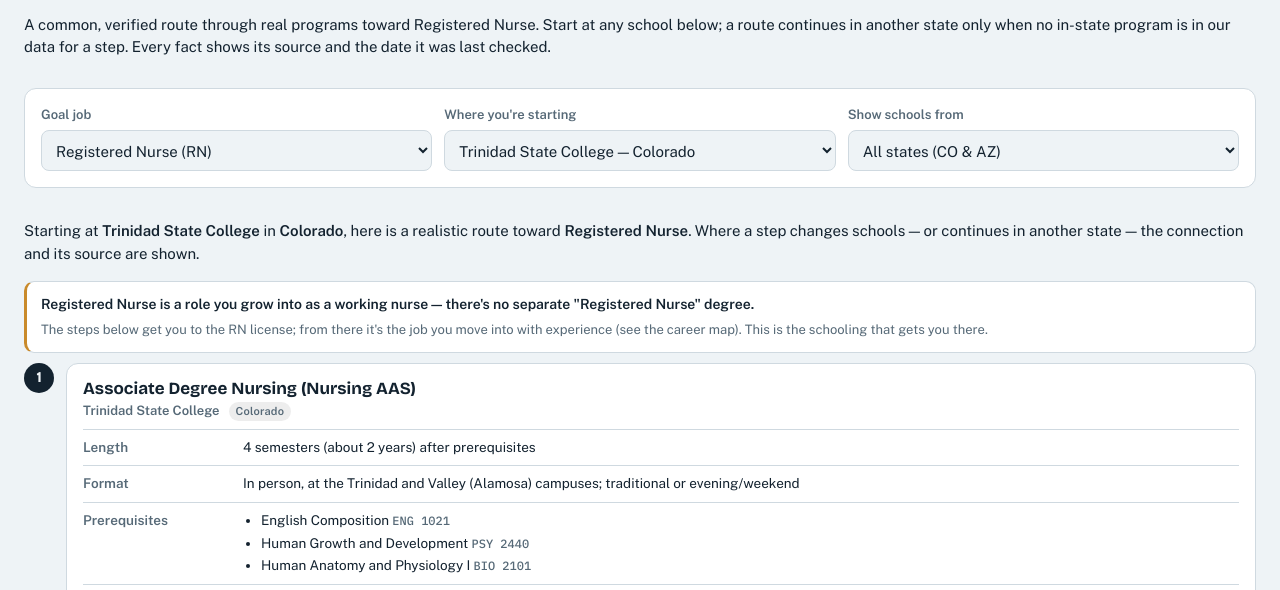
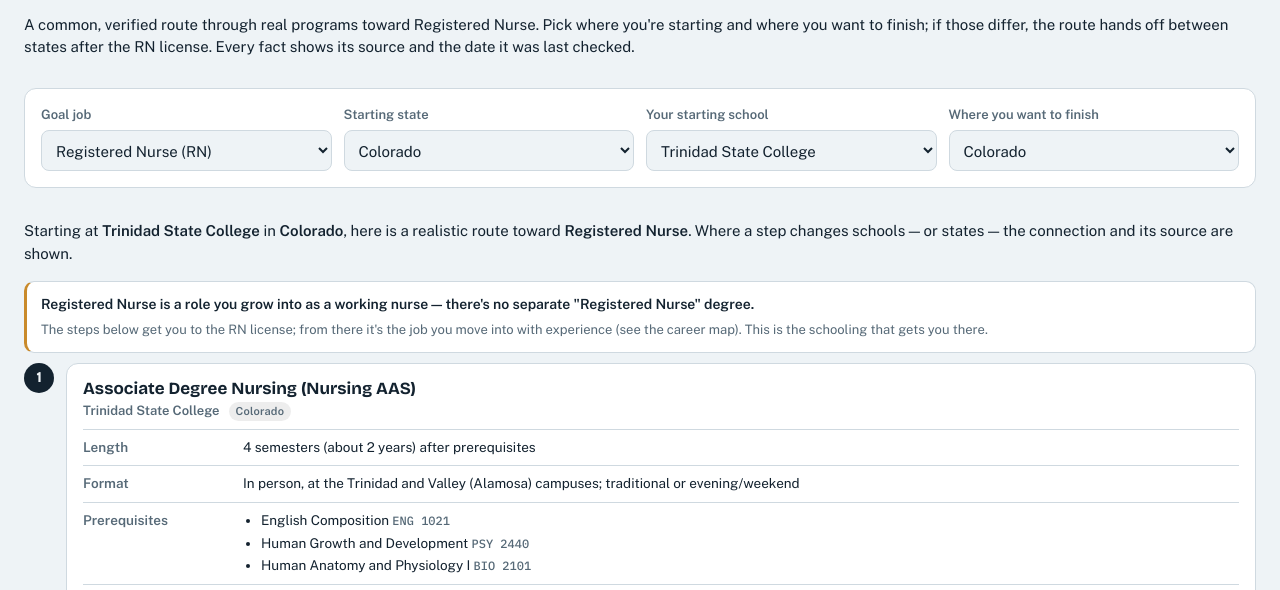
Before and after one commit to znelson88/nursing-pathways, a plain HTML site: page schools.html in a window 1280 px wide. Shown: the part 138-728 px from the top of the page. Drawn offline with nearby package versions, Linux system fonts and the light colour scheme.

Commit message:
Schools: start-state → finish-state transfer routing
Rework the schools-page controls and routing so a student planning a
cross-state move (e.g. community college in Colorado, finish the BSN in
Arizona) gets an honest end-to-end route, not just an automatic fallback.

Controls (schools.html): replace the flat "Where you're starting" list +
"Show schools from" filter with Goal job · Starting state → Your starting
school (cascade) · Where you want to finish.

Routing (schools.js): buildRoute takes a finishState. Steps up to and
including the RN license stay in the starting state; steps after it aim
for the finish state. A same-school RN-to-BSN no longer silently
overrides a planned move. The first post-license step that reaches the
finish state is marked as a hand-off and gets a note:
  - RN license portability stated only when both states are Nurse
    Licensure Compact members (CO + AZ are; California is not — the note
    switches to "apply for licensure by endorsement").
  - prerequisite credits flagged as "usually transfer, confirm each
    course" — never guaranteed, since we hold no cross-state credit data.

Shared data: NLC (compact member states) moved from app.js to data.js so
both pages share one source of truth.

Smoke test: replaced the old "Show schools from" checks with cascade +
cross-state transfer checks. All 39 pass.

Co-Authored-By: Claude Opus 4.8 <noreply@anthropic.com>

```diff
--- a/css/schools.css
+++ b/css/schools.css
@@ -46,6 +46,8 @@
 .agr{background:var(--bg);border:1px dashed var(--line);border-radius:10px;padding:10px 12px;margin:6px 0 6px 42px;font-size:13px;line-height:1.45}
 .agr p{margin:0 0 5px}
 .agrtag{display:inline-block;font-size:11px;font-weight:700;text-transform:uppercase;letter-spacing:.04em;color:var(--muted);margin-bottom:5px}
+.agr.handoff{border:1px solid var(--line);border-left:4px solid var(--ink);background:color-mix(in srgb,var(--ink) 6%,var(--panel))}
+.agr.handoff .agrtag{color:var(--ink)}
 .agrcond{color:var(--muted)}
 
 .alts{margin-top:10px}
--- a/js/app.js
+++ b/js/app.js
@@ -177,7 +177,7 @@ function aidHTML(n){
 
 // ---- Where you can practice (late 2026)
 const PRACTICE_STATES={AK:"Alaska",AZ:"Arizona",CA:"California",CO:"Colorado",HI:"Hawaii",ID:"Idaho",MO:"Missouri",MT:"Montana",NV:"Nevada",NM:"New Mexico",OR:"Oregon",UT:"Utah",WA:"Washington",WY:"Wyoming"};
-const NLC = new Set(["AZ","CO","ID","MO","MT","NM","UT","WA","WY"]);
+// NLC (Nurse Licensure Compact members) now lives in data.js so the schools page can use it too.
 const NPFPA = {AK:"full",AZ:"full",CO:"full",HI:"full",ID:"full",MT:"full",NV:"full",NM:"full",OR:"full",UT:"full",WA:"full",WY:"full",CA:"restricted",MO:"restricted"};
 const CRNAOPT = {AK:"yes",AZ:"yes",CA:"yes",CO:"yes",ID:"yes",MT:"yes",NM:"yes",OR:"yes",WA:"yes",UT:"partial",WY:"partial",HI:"no",NV:"no",MO:"no"};
 const NPROLES=new Set(["fnp","agpcnp","agacnp","pnp","pmhnp","whnp","nnp","enp","entre"]);
--- a/js/data.js
+++ b/js/data.js
@@ -93,6 +93,10 @@ const N = [
 // ---------- Western US money data ----------
 // Pay: annual state medians, BLS OEWS 2025 (via AmericaByNumbers). nat = US median.
 const STATES = {AK:"Alaska",AZ:"Arizona",CA:"California",CO:"Colorado",HI:"Hawaii",ID:"Idaho",MT:"Montana",NV:"Nevada",NM:"New Mexico",OR:"Oregon",UT:"Utah",WA:"Washington",WY:"Wyoming"};
+// Nurse Licensure Compact member states. Shared by the map page (app.js) and the schools page
+// (schools.js), so a cross-state route can honestly say whether an RN license carries over.
+// California is NOT a member — a nurse moving there applies for licensure by endorsement.
+const NLC = new Set(["AZ","CO","ID","MO","MT","NM","UT","WA","WY"]);
 const PAY = {
   cna:{name:"Nursing assistants",nat:42260,st:{AK:46370,AZ:44780,CA:47630,CO:47380,HI:45350,ID:38650,MT:40900,NV:45490,NM:39390,OR:49830,UT:39840,WA:49180,WY:39160}},
   lpn:{name:"LPNs / LVNs",nat:64400,st:{AK:80800,AZ:77070,CA:79750,CO:73880,HI:71140,ID:63800,MT:62210,NV:76160,NM:59330,OR:80470,UT:63230,WA:83150,WY:63460}},
--- a/js/schools.js
+++ b/js/schools.js
@@ -5,7 +5,8 @@
   "use strict";
   const qs = new URLSearchParams(location.search);
   const jobSel = document.getElementById("job");
-  const stSel = document.getElementById("state");
+  const startStateSel = document.getElementById("startState");
+  const finishStateSel = document.getElementById("finishState");
   const schoolSel = document.getElementById("startSchool");
   const routeEl = document.getElementById("route");
   const esc = s => String(s == null ? "" : s).replace(/[&<>"]/g, c => ({ "&": "&amp;", "<": "&lt;", ">": "&gt;", '"': "&quot;" }[c]));
@@ -19,15 +20,18 @@
   // falls back to the default (RN) so the URL stays tidy instead of going blank.
   if (qs.get("job") && [...jobSel.options].some(o => o.value === qs.get("job"))) jobSel.value = qs.get("job");
 
-  // ---- "Show schools from" filter: All states, plus one option per loaded state ----
-  // This only narrows which START schools are listed. Routing always uses every state's data,
-  // so an online step (RN-to-BSN, graduate) can cross a state line while an in-person ADN/BSN
-  // start stays where the student actually is.
+  // ---- Starting state + Finishing state ----
+  // You pick the state you're starting in (which fills the starting-school list below), and the state
+  // you want to FINISH in. When they match it's an ordinary in-state route; when they differ the route
+  // hands off from the start state to the finish state after the RN license (see buildRoute).
   const LOADED = ["CO", "AZ", "CA"].filter(s => window.SCHOOLS && window.SCHOOLS[s]);
-  stSel.innerHTML = `<option value="ALL">All states (${esc(LOADED.join(" & "))})</option>` +
-    LOADED.map(s => `<option value="${s}">${esc(fullState(s))}</option>`).join("");
-  // Arrive on the state the map linked from, but with every state now selectable.
-  if (LOADED.includes(qs.get("state"))) stSel.value = qs.get("state");
+  const stateOpts = LOADED.map(s => `<option value="${s}">${esc(fullState(s))}</option>`).join("");
+  startStateSel.innerHTML = stateOpts;
+  finishStateSel.innerHTML = stateOpts;
+  // Default the starting state to the one the map linked from (?state=), else the first loaded state.
+  startStateSel.value = LOADED.includes(qs.get("state")) ? qs.get("state") : LOADED[0];
+  // Default: finish where you start. A ?finish= link can preset a cross-state move.
+  finishStateSel.value = LOADED.includes(qs.get("finish")) ? qs.get("finish") : startStateSel.value;
 
   const jobLabel = id => (!id || !byId[id] ? "Registered Nurse" : (byId[id].g === "hub" ? "Registered Nurse" : byId[id].label));
 
@@ -112,19 +116,19 @@
   }
 
   // ---- Build the ordered list of steps (program cards + the RN-license milestone) ----
-  function buildRoute(data, schoolId, goal) {
+  function buildRoute(data, schoolId, goal, finishState) {
     const startCred = entryCredential(data, schoolId);
     if (!startCred) return { steps: [], note: "nostart" };
-    const startState = stateOf(data, schoolId);        // the state the student is physically in
-    const sameState = p => (p._state === startState ? 1 : 0);
+    const startState = stateOf(data, schoolId);        // the state the student starts in (physically)
+    finishState = finishState || startState;            // where they want to finish; same unless moving
     const seq = sequence(startCred, goal);
     const progCreds = new Set(data.programs.map(p => p.credential));
     const steps = [];
     let currentSchool = schoolId, lastProgram = null, missing = null;
 
-    let stepIndex = 0;
+    let stepIndex = 0, afterRn = false, handoffDone = false;
     seq.forEach(cred => {
-      if (cred === "rn") { steps.push({ kind: "license" }); return; }
+      if (cred === "rn") { steps.push({ kind: "license" }); afterRn = true; return; }
       if (!progCreds.has(cred)) {
         // No program in our data for this credential. If it's the GOAL and a real program-type
         // credential, flag it honestly; if it's an intermediate (e.g. "msn" absorbed by a
@@ -132,11 +136,18 @@
         if (cred === goal && PROGRAM_CREDS.has(cred)) missing = cred;
         return;
       }
+      // Before the RN license the route stays in the starting state; after it, the route aims for the
+      // state the student wants to FINISH in. They're the same unless this is a cross-state move.
+      const preferState = afterRn ? finishState : startState;
+      const sameState = p => (p._state === preferState ? 1 : 0);
+      const prevSchoolState = stateOf(data, currentSchool);
+
       const all = data.programs.filter(p => p.credential === cred);
-      // Can the student stay at their current school for this credential?
+      // Stay at the current school only when it's already in the state we're aiming for this step —
+      // otherwise a same-school RN-to-BSN would quietly override a planned move to another state.
       const here = all.filter(p => p.institution === currentSchool);
       let primary, transfer, agr;
-      if (here.length) {
+      if (here.length && prevSchoolState === preferState) {
         primary = here[0]; transfer = false;
         agr = lastProgram ? agreement(data, lastProgram.id, primary.id) : null;
       } else {
@@ -146,8 +157,8 @@
         const linked = lastProgram ? away.filter(p => agreement(data, lastProgram.id, p.id)) : [];
         const pool = (linked.length ? linked : away.filter(p => p.open_entry)).slice();
         if (!pool.length) { missing = cred; return; }
-        // Prefer a program in the student's own state; only cross a state line when there's no
-        // same-state option (and then only because the program is online / open to out-of-state).
+        // Prefer a program in the state we're aiming for; cross a line only when there's no option
+        // there (and then only because the program is online / open to out-of-state nurses).
         pool.sort((a, b) => (sameState(b) - sameState(a)) || (score(b) - score(a)));
         primary = pool[0]; transfer = true;
         agr = lastProgram ? agreement(data, lastProgram.id, primary.id) : null;
@@ -158,9 +169,23 @@
         all.filter(p => p.id !== primary.id &&
           (p.open_entry || (lastProgram && agreement(data, lastProgram.id, p.id))))
           .sort((a, b) => (sameState(b) - sameState(a)) || (score(b) - score(a))).slice(0, 3);
-      // Does this step send the student out of their home state? (only possible for an online step)
-      const crossState = transfer && startState && primary._state !== startState;
-      steps.push({ kind: "program", primary, alternatives, transfer, agreement: agr, crossState, startState, first: stepIndex === 0 });
+
+      const landed = primary._state;
+      // A fallback cross: we wanted preferState but have no verified program there, so we landed elsewhere.
+      const crossState = transfer && landed !== preferState;
+      // The intended hand-off: the first post-license step that actually reaches the finish state,
+      // when the student asked to finish somewhere other than where they started.
+      const isHandoff = afterRn && finishState !== startState && landed === finishState &&
+        prevSchoolState !== finishState && !handoffDone;
+      if (isHandoff) handoffDone = true;
+      // Name the "move" pill with the destination state whenever a step changes states.
+      const crossedInto = (transfer && landed !== prevSchoolState) ? landed : null;
+
+      steps.push({
+        kind: "program", primary, alternatives, transfer, agreement: agr,
+        crossState, handoff: isHandoff, crossedInto, preferState, landedState: landed,
+        startState, finishState, first: stepIndex === 0
+      });
       currentSchool = primary.institution;
       lastProgram = primary;
       stepIndex++;
@@ -168,7 +193,7 @@
 
     // Did we actually reach the goal? (goal may be a work role reached by experience, not a degree.)
     const reached = progCreds.has(goal) ? steps.some(s => s.kind === "program" && s.primary.credential === goal) : true;
-    return { steps, missing, reachedGoal: reached, goalIsProgram: PROGRAM_CREDS.has(goal), startState };
+    return { steps, missing, reachedGoal: reached, goalIsProgram: PROGRAM_CREDS.has(goal), startState, finishState };
   }
   function agreement(data, fromId, toId) {
     return (data.agreements || []).find(a => a.from_program === fromId && a.to_program === toId) || null;
@@ -259,13 +284,25 @@
   // synthesized note (never shown before the first step).
   function connectionHTML(step) {
     if (step.first) return "";
+    if (step.handoff) {
+      const compact = (typeof NLC !== "undefined") && NLC.has(step.startState) && NLC.has(step.finishState);
+      const license = compact
+        ? `Your <b>RN license carries over</b> — ${esc(fullState(step.startState))} and ${esc(fullState(step.finishState))} are both Nurse Licensure Compact states, so one multistate license covers both.`
+        : `${esc(fullState(step.finishState))} is <b>not</b> in the Nurse Licensure Compact, so you'll apply to its board of nursing for an RN license by endorsement when you move — plan for that extra step.`;
+      return `<div class="agr handoff"><span class="agrtag">↪ Move to ${esc(fullState(step.finishState))}</span>
+        <p>This is where your plan crosses state lines. ${license} The program below admits nurses who
+        already hold an accredited associate degree and RN license, so a nurse coming from
+        ${esc(fullState(step.startState))} qualifies. If you also finished college prerequisite courses in
+        ${esc(fullState(step.startState))}, they usually transfer — but confirm each course with the
+        school, because we don't track cross-state course-by-course credit.</p></div>`;
+    }
     if (step.agreement) return agreementHTML(step.agreement);
     if (step.transfer) {
       const crossNote = step.crossState
-        ? ` We don't have a verified ${esc(fullState(step.startState))} program in our data for this step,
-           so the closest confirmed option is in <b>${esc(fullState(step.primary._state))}</b>. It admits
+        ? ` We don't have a verified ${esc(fullState(step.preferState))} program in our data for this step,
+           so the closest confirmed option is in <b>${esc(fullState(step.landedState))}</b>. It admits
            qualified out-of-state nurses who hold the credential shown below, but check its <b>Format</b>
-           on the card — it may require attending in ${esc(fullState(step.primary._state))} — and confirm
+           on the card — it may require attending in ${esc(fullState(step.landedState))} — and confirm
            with the school before you rely on it.`
         : "";
       return `<div class="agr"><span class="agrtag">How you get in</span>
@@ -278,38 +315,43 @@
   }
 
   function render() {
-    const scope = stSel.value || "ALL", goal = jobSel.value;
+    const goal = jobSel.value;
+    const startStateV = startStateSel.value || LOADED[0];
+    const finishStateV = finishStateSel.value || startStateV;
     const data = combinedData();                 // route is always built against every loaded state
     const goalLabel = jobLabel(goal);
     document.getElementById("title").textContent = `Schools and programs: ${goalLabel}`;
     document.getElementById("lede").textContent =
-      `A common, verified route through real programs toward ${goalLabel}. Start at any school below; a route continues in another state only when no in-state program is in our data for a step. Every fact shows its source and the date it was last checked.`;
+      `A common, verified route through real programs toward ${goalLabel}. Pick where you're starting and where you want to finish; if those differ, the route hands off between states after the RN license. Every fact shows its source and the date it was last checked.`;
 
-    // Start-school selector. List every start school, narrowed by the "Show schools from" filter.
-    // Label each with its state so a cross-state choice is obvious. Preserve the current choice
-    // across re-renders, otherwise rebuilding the <option> list resets it to the first school.
-    const allStarts = startingSchools(data);
-    const starts = scope === "ALL" ? allStarts : allStarts.filter(s => s._state === scope);
+    // Starting-school selector: only schools in the chosen STARTING state (the cascade). Preserve the
+    // current choice across re-renders, otherwise rebuilding the <option> list resets it.
+    const starts = startingSchools(data).filter(s => s._state === startStateV);
     const prevStart = schoolSel.value;
     schoolSel.innerHTML = starts.length
-      ? starts.map(s => `<option value="${s.id}">${esc(s.name)}${scope === "ALL" ? ` — ${esc(fullState(s._state))}` : ""}</option>`).join("")
-      : `<option value="">No schools loaded yet</option>`;
+      ? starts.map(s => `<option value="${s.id}">${esc(s.name)}</option>`).join("")
+      : `<option value="">No schools in our data yet</option>`;
     if (starts.some(s => s.id === prevStart)) schoolSel.value = prevStart;
+    else if (starts.some(s => s.id === qs.get("school"))) schoolSel.value = qs.get("school");
     schoolSel.disabled = !starts.length;
-    // keep URL in sync (state = the current filter scope)
-    const p = new URLSearchParams({ job: goal, state: scope }); if (qs.get("start")) p.set("start", qs.get("start"));
+    // keep URL in sync
+    const p = new URLSearchParams({ job: goal, state: startStateV, finish: finishStateV });
+    if (schoolSel.value) p.set("school", schoolSel.value);
     history.replaceState(null, "", "?" + p);
 
     if (!starts.length) { routeEl.innerHTML = buildingMsg(data); return; }
     const schoolId = schoolSel.value || starts[0].id;
-    const r = buildRoute(data, schoolId, goal);
+    const r = buildRoute(data, schoolId, goal, finishStateV);
     const startName = instName(data, schoolId);
     const startState = stateOf(data, schoolId);
 
     if (!r.steps.length) { routeEl.innerHTML = buildingMsg(data); return; }
 
-    let html = `<p class="rintro">Starting at <b>${esc(startName)}</b> in <b>${esc(fullState(startState))}</b>, here is a realistic route toward <b>${esc(goalLabel)}</b>. ` +
-      `Where a step changes schools — or continues in another state — the connection and its source are shown.</p>`;
+    const crossing = finishStateV !== startState;
+    let html = `<p class="rintro">Starting at <b>${esc(startName)}</b> in <b>${esc(fullState(startState))}</b>` +
+      (crossing ? `, finishing in <b>${esc(fullState(finishStateV))}</b>` : ``) +
+      `, here is a realistic route toward <b>${esc(goalLabel)}</b>. ` +
+      `Where a step changes schools — or states — the connection and its source are shown.</p>`;
 
     // When the goal is a role reached by experience (not its own degree), say so up front so the
     // generic nursing-degree card below isn't mistaken for a wrong answer.
@@ -327,7 +369,7 @@
       n++;
       html += connectionHTML(step);
       html += `<section class="step"><div class="stepnum" aria-hidden="true">${n}</div><div class="stepbody">`;
-      if (step.transfer) html += `<p class="xfer">↪ Move to a new school</p>`;
+      if (step.transfer) html += `<p class="xfer">↪ Move to ${step.crossedInto ? esc(fullState(step.crossedInto)) : "a new school"}</p>`;
       html += programCard(data, step.primary);
       const alts = step.alternatives || [];
       if (alts.length) {
@@ -351,8 +393,8 @@
   }
 
   function buildingMsg(data) {
-    return `<div class="gap"><b>No start schools are listed for this filter yet.</b>
-      <p>We currently cover ${esc(coveredStates(data))}. Switch "Show schools from" back to <b>All states</b> to see every verified route through real programs. Every school fact shows its source and the date it was last checked, and nothing is made up.</p></div>`;
+    return `<div class="gap"><b>No starting schools in our data for this state yet.</b>
+      <p>We currently cover ${esc(coveredStates(data))}. Choose a different <b>Starting state</b> to see every verified route through real programs. Every school fact shows its source and the date it was last checked, and nothing is made up.</p></div>`;
   }
   function coveredStates(data) {
     const names = (data._states || []).map(fullState);
@@ -362,6 +404,6 @@
   function fullState(st) { return { CO: "Colorado", AZ: "Arizona", CA: "California" }[st] || st; }
   function credLabel(c) { return byId[c] ? byId[c].label : c; }
 
-  jobSel.onchange = stSel.onchange = schoolSel.onchange = render;
+  jobSel.onchange = startStateSel.onchange = finishStateSel.onchange = schoolSel.onchange = render;
   render();
 })();
--- a/schools.html
+++ b/schools.html
@@ -23,8 +23,9 @@
 
   <section class="spick" aria-label="Your choices">
     <label class="wq"><span>Goal job</span><select id="job"></select></label>
-    <label class="wq"><span>Where you're starting</span><select id="startSchool"></select></label>
-    <label class="wq"><span>Show schools from</span><select id="state"></select></label>
+    <label class="wq"><span>Starting state</span><select id="startState"></select></label>
+    <label class="wq"><span>Your starting school</span><select id="startSchool"></select></label>
+    <label class="wq"><span>Where you want to finish</span><select id="finishState"></select></label>
   </section>
 
   <main id="route" aria-live="polite"></main>
```
Also changed, not shown: 1 other file.
